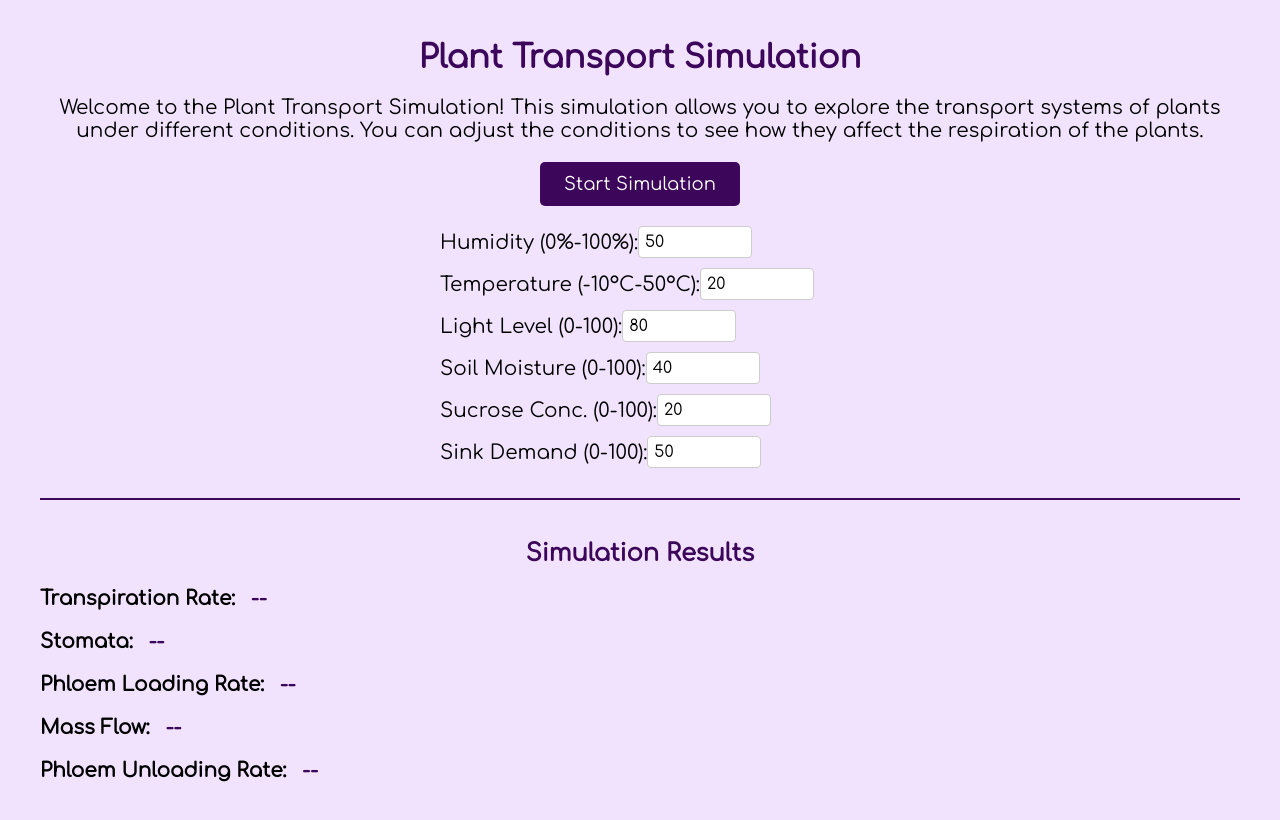
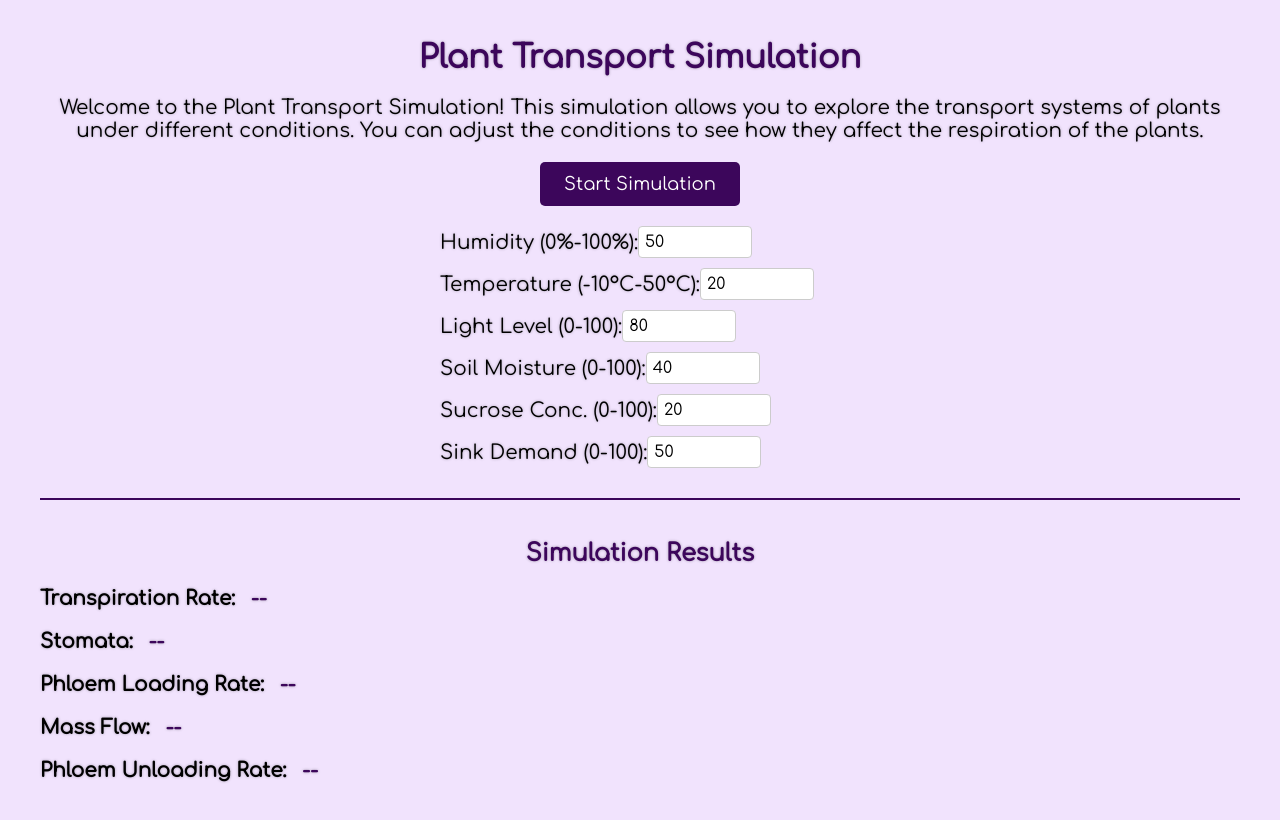
Before and after one commit to SMaCreates/Plant-Transport-Simulation, a website: page index.html in a window 1280 px wide. Drawn offline with Linux system fonts and the light colour scheme.

```diff
--- a/css/style.css
+++ b/css/style.css
@@ -3,20 +3,17 @@
   font-family: Comfortaa;
   text-align: center;
   margin: 40px;
-
+  text-shadow: 0 0 3px rgba(0, 0, 0, 0.3);
 }
-
 h1 {
   color: rgb(60, 6, 91);
   text-align: center;
   font-family: Comfortaa;
 }
-
 p {
   font-family: Comfortaa;
   font-size: 20px;
 }
-
 button {
   background-color: rgb(60, 6, 91);
   color: white;
@@ -32,13 +29,11 @@
   margin: 20px auto;
   text-align: left;
 }
-
 .simulation-inputs p {
   display: flex;
   align-items: center;
   margin: 10px 0;
 }
-
 .simulation-inputs input {
   font-family: Comfortaa;
   padding: 6px;
@@ -47,22 +42,17 @@
   border: 1px solid #ccc;
   width: 100px;
 }
-
-
 .results {
   margin-top: 30px;
   border-top: 2px solid rgb(60, 6, 91);
   padding-top: 20px;
   text-align: left;
 }
-
 .results h2 {
   color: rgb(60, 6, 91);
   font-family: Comfortaa;
   text-align: center;
 }
-
-
 .results output {
   color: rgb(60, 6, 91);
   font-weight: bold;
```
Also changed, not shown: index.html (line endings or trailing spaces).
